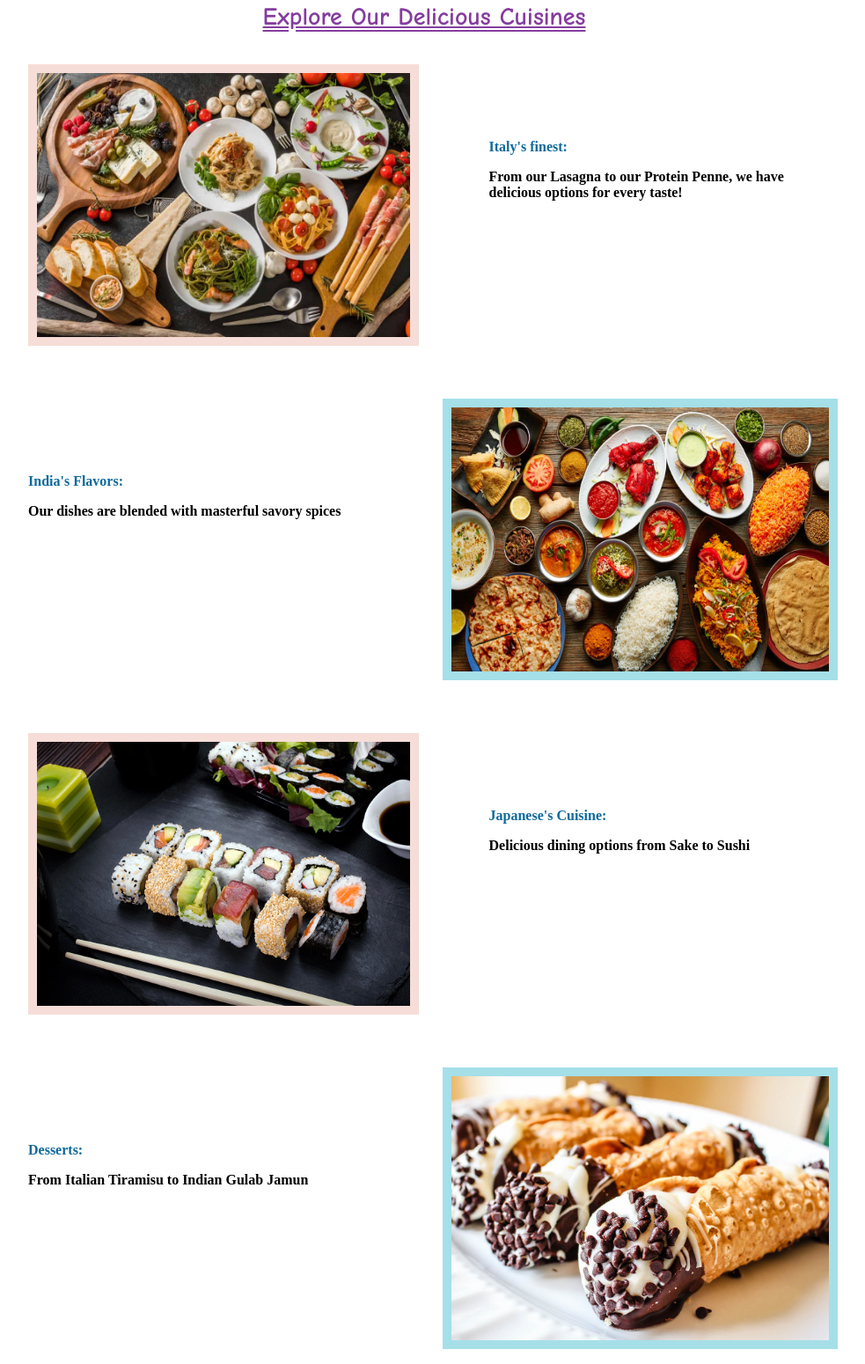
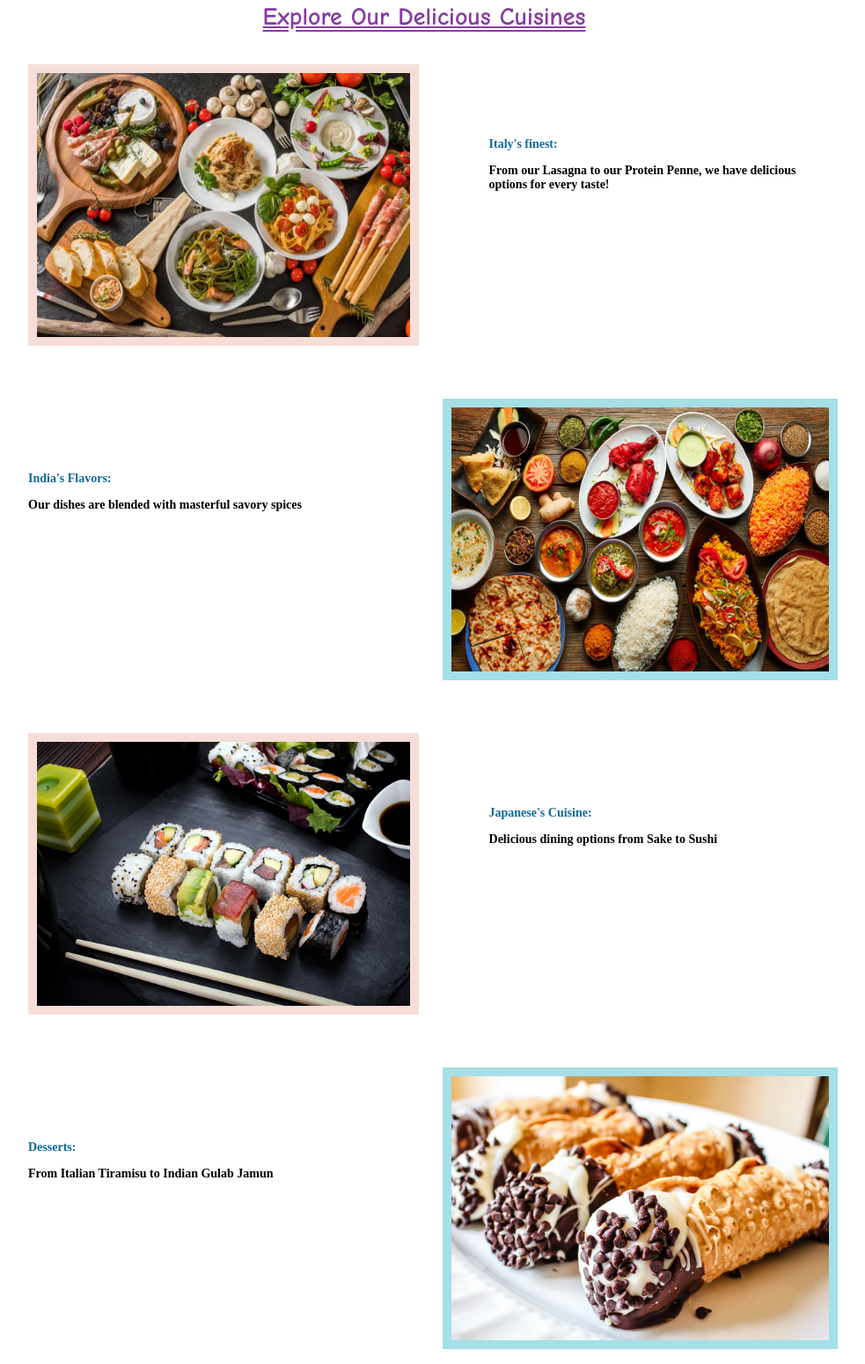
Before and after one commit to chiayuta/amy23a.github.io, a plain HTML site: page hhhhwww3/hw3_home.html in a window 1280 px wide. Shown: the part 675-2225 px from the top of the page at 88% size, without its empty margins (26-1009 px from the left). Drawn offline with Linux system fonts and the light colour scheme.

Commit message:
Update hw3_home.html

```diff
--- a/hhhhwww3/hw3_home.html
+++ b/hhhhwww3/hw3_home.html
@@ -211,8 +211,8 @@ a:active {
         <br>
         <br>
         <br>
-    <h2 style="font-size:16px;color:#106A9B;font-family:Abril Fatface;text-align: left;">Italy's finest:</h2>
-    <h3 style="font-size:16px;text-align: left">From our Lasagna to our Protein Penne, we have delicious options for every taste!</h3>
+    <h2 style="font-size:14px;color:#106A9B;font-family:Abril Fatface;text-align: left;">Italy's finest:</h2>
+    <h3 style="font-size:14px;text-align: left">From our Lasagna to our Protein Penne, we have delicious options for every taste!</h3>
 
     </div>
 </div>
@@ -224,8 +224,8 @@ a:active {
         <br>
         <br>
         <br>
-        <h2 style="font-size:16px;color:#106A9B;font-family:Abril Fatface;text-align: left;">India's Flavors:</h2>
-        <h3 style="font-size:16px;text-align: left">Our dishes are blended with masterful savory spices</h3>
+        <h2 style="font-size:14px;color:#106A9B;font-family:Abril Fatface;text-align: left;">India's Flavors:</h2>
+        <h3 style="font-size:14px;text-align: left">Our dishes are blended with masterful savory spices</h3>
     </div>
     <div class="image2">
         <img class="resi2" src="PTHIHN5WMZEFDFLF5YRQCOQVMY.jpg">
@@ -242,8 +242,8 @@ a:active {
         <br>
         <br>
         <br>
-        <h2 style="font-size:16px;color:#106A9B;font-family:Abril Fatface;text-align: left;">Japanese's Cuisine:</h2>
-        <h3 style="font-size:16px;text-align: left">Delicious dining options from Sake to Sushi</h3>
+        <h2 style="font-size:14px;color:#106A9B;font-family:Abril Fatface;text-align: left;">Japanese's Cuisine:</h2>
+        <h3 style="font-size:14px;text-align: left">Delicious dining options from Sake to Sushi</h3>
     </div>
 
 </div>
@@ -254,8 +254,8 @@ a:active {
         <br>
         <br>
         <br>
-        <h2 style="font-size:16px;color:#106A9B;font-family:Abril Fatface;text-align: left;">Desserts:</h2>
-        <h3 style="font-size:16px;text-align: left">From Italian Tiramisu to Indian Gulab Jamun</h3>
+        <h2 style="font-size:14px;color:#106A9B;font-family:Abril Fatface;text-align: left;">Desserts:</h2>
+        <h3 style="font-size:14px;text-align: left">From Italian Tiramisu to Indian Gulab Jamun</h3>
     </div>
     <div class="image2">
         <img class="resi2" src="shutterstock_758819113-1200x853.jpg">
```
